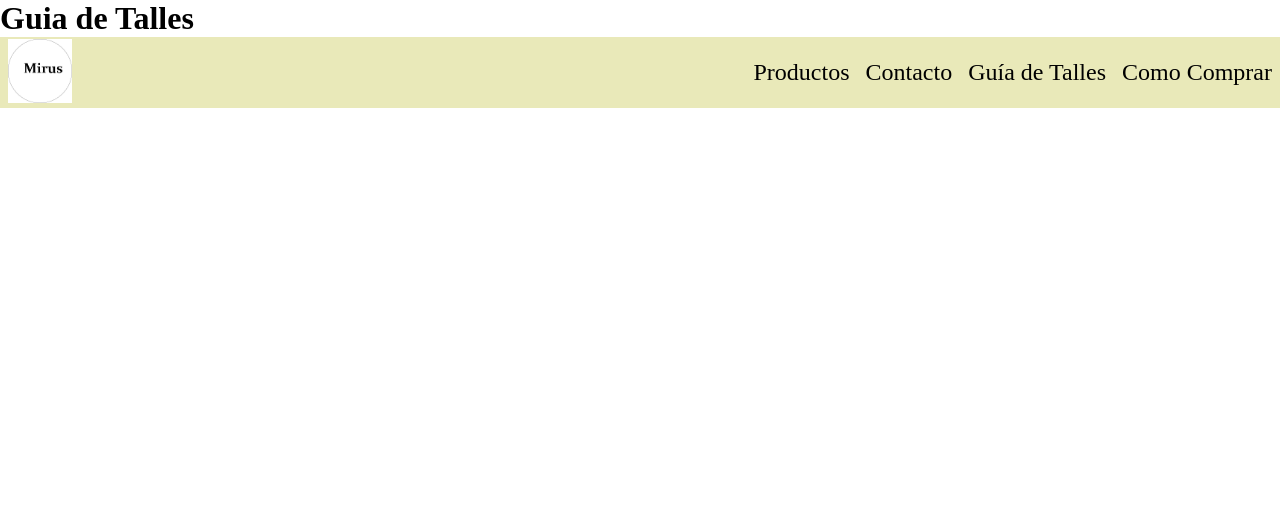
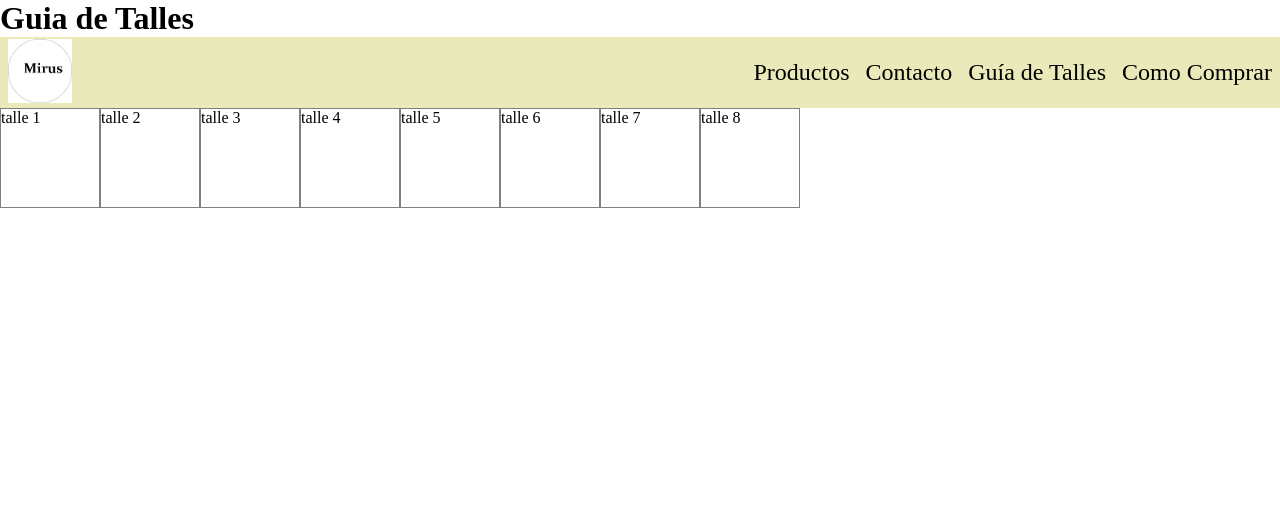
Before and after one commit to miriamnoe/mirus, a website: page pages/guia-de-talles.html in a window 1280 px wide. Drawn offline with Linux system fonts and the light colour scheme.

Commit message:
cuadro talle

```diff
--- a/css/main.css
+++ b/css/main.css
@@ -22,7 +22,7 @@ img {
     display: flex;
     align-items: center;
     justify-content: space-between;
-    position: fixed;
+    position:relative;
     width: 100%;
 }
 .links {
@@ -78,9 +78,9 @@ a:hover {
 }
 .hero-content {
     width: 60%;
-    background-color: rgba(245, 245, 220, 0.671);
+    background-color: rgba(241, 217, 188, 0.671);
     backdrop-filter: blur(.3px);
-    padding: 3rem;
+    padding: 1rem;
     border-radius: 1rem;
 }
 .bienvenida {
@@ -89,6 +89,23 @@ a:hover {
 .hero-text {
 
     font-size: 2rem;
+}
+
+.conbox {
+    display: grid;
+    width: 800px;
+    height: 400px;
+
+    grid-template-columns: 1fr 1fr 1fr 1fr 1fr 1fr 1fr 1fr ;
+    grid-template-rows: 1fr 1fr 1fr 1fr ;
+    grid-template-areas:
+      "talle1 talle2 talle3 talle4 talle5 talle6 talle7 talle8"
+      "talle1 talle2 talle3 talle4 talle5 talle6 talle7 talle8"
+      "B B B B B B B B"
+      "C C C C C C C C"
+}
+.talle {
+    border: 1px solid grey;
 }
 /************************************************************************
 /******************foto*************************************/
--- a/pages/guia-de-talles.html
+++ b/pages/guia-de-talles.html
@@ -31,6 +31,19 @@
                 </ul>
 
 
+
+
+    </div>
     </header>
+    <div class="conbox">
+        <div class="talle tallexxs">talle 1</div>
+        <div class="talle tallexs">talle 2</div>
+        <div class="talle talles">talle 3</div>
+        <div class="talle tallem">talle 4</div>
+        <div class="talle tallel">talle 5</div>
+        <div class="talle tallexl">talle 6</div>
+        <div class="talle tallexxl">talle 7</div>
+        <div class="talle tallexxxl">talle 8</div>
+
 </body>
 </html>
```
Also changed, not shown: pages/productos.html (+13 -11 lines).
